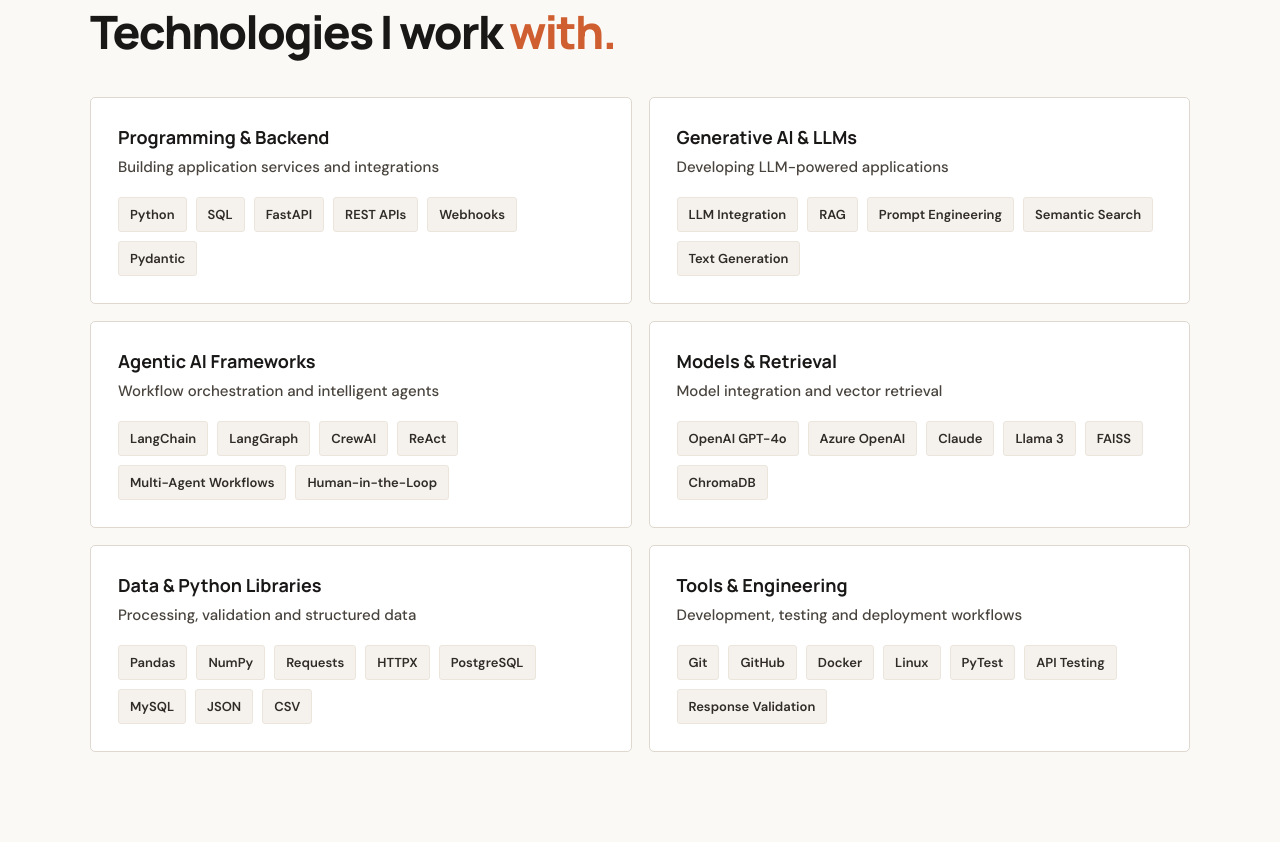
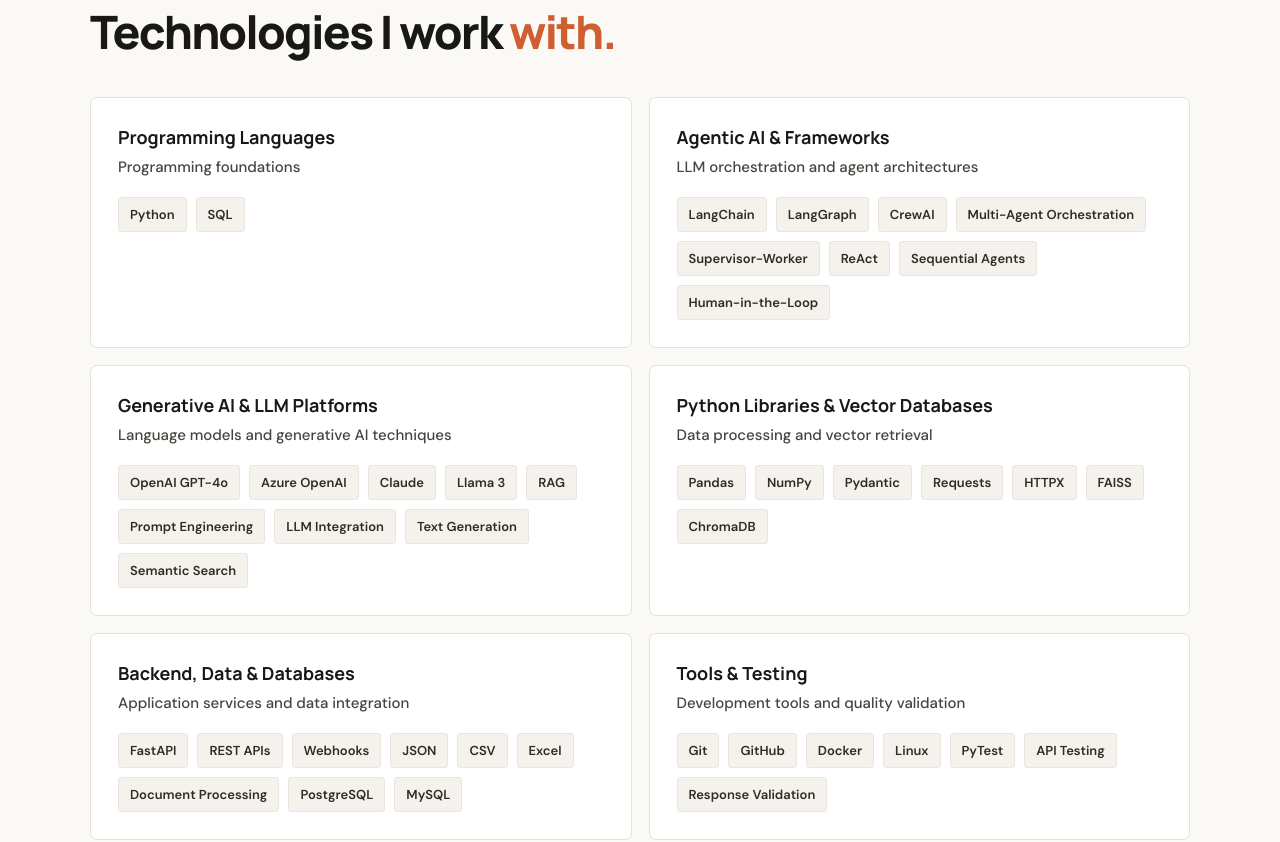
Before and after one commit to mrishithilak-2003/My-Portfolio-Website, a React (Vite) app: page / in a window 1280 px wide. Shown: the part 1660-2502 px from the top of the page. Built offline with nearby package versions, Linux system fonts and the light colour scheme.

Commit message:
Refine skills and portfolio projects and animated update

```diff
--- a/src/App.css
+++ b/src/App.css
@@ -1134,7 +1134,7 @@ button, a {
   color: #ffffff;
   border-color: #050709;
   transform: translateY(-3px);
-  box-shadow: 0 8px 20px rgba(10, 102, 194, 0.16);
+  box-shadow: 0 8px 20px rgba(172, 86, 10, 0.16);
 }
 
 .linkedin-button:hover svg {
@@ -1158,3 +1158,89 @@ button, a {
     transition: none;
   }
 }
+
+/* PREMIUM INTERACTIVE SKILL CARDS */
+
+.skill-card {
+  position: relative;
+  overflow: hidden;
+  background: #ffffff;
+  border: 1px solid #e6e1d9;
+  border-radius: 7px;
+  transition:
+    transform 0.28s ease,
+    box-shadow 0.28s ease,
+    border-color 0.28s ease;
+}
+
+.skill-card::before {
+  content: "";
+  position: absolute;
+  top: 0;
+  left: 0;
+  width: 100%;
+  height: 3px;
+  background: #cf5f30;
+  transform: scaleX(0);
+  transform-origin: left;
+  transition: transform 0.3s ease;
+}
+
+.skill-card:hover {
+  transform: translateY(-5px);
+  border-color: #d98a65;
+  box-shadow: 0 12px 28px rgba(53, 39, 27, 0.09);
+}
+
+.skill-card:hover::before {
+  transform: scaleX(1);
+}
+
+.skill-card h3 {
+  transition: color 0.25s ease;
+}
+
+.skill-card:hover h3 {
+  color: #c9572b;
+}
+
+/* Individual technology tags */
+
+.skill-tags span {
+  cursor: default;
+  transition:
+    transform 0.2s ease,
+    background-color 0.2s ease,
+    color 0.2s ease,
+    border-color 0.2s ease;
+}
+
+.skill-tags span:hover {
+  transform: translateY(-3px);
+  color: #b94d25;
+  background: #fff0e7;
+  border-color: #d98a65;
+}
+
+/* Keyboard accessibility */
+
+.skill-card:focus-within {
+  border-color: #cf5f30;
+}
+
+@media (prefers-reduced-motion: reduce) {
+  .skill-card,
+  .skill-card::before,
+  .skill-card h3,
+  .skill-tags span {
+    transition: none;
+  }
+
+  .skill-card:hover,
+  .skill-tags span:hover {
+    transform: none;
+  }
+}
+.personal-grid-single {
+  grid-template-columns: minmax(0, 760px);
+}
--- a/src/App.jsx
+++ b/src/App.jsx
@@ -1,39 +1,57 @@
 
 import './App.css'
 
+
 const skillGroups = [
   {
-    title: 'Programming & Backend',
-    subtitle: 'Building application services and integrations',
-    skills: ['Python', 'SQL', 'FastAPI', 'REST APIs', 'Webhooks', 'Pydantic']
+    title: 'Programming Languages',
+    subtitle: 'Programming foundations',
+    skills: ['Python', 'SQL']
   },
   {
-    title: 'Generative AI & LLMs',
-    subtitle: 'Developing LLM-powered applications',
-    skills: ['LLM Integration', 'RAG', 'Prompt Engineering', 'Semantic Search', 'Text Generation']
+    title: 'Agentic AI & Frameworks',
+    subtitle: 'LLM orchestration and agent architectures',
+    skills: [
+      'LangChain', 'LangGraph', 'CrewAI',
+      'Multi-Agent Orchestration', 'Supervisor-Worker',
+      'ReAct', 'Sequential Agents', 'Human-in-the-Loop'
+    ]
   },
   {
-    title: 'Agentic AI Frameworks',
-    subtitle: 'Workflow orchestration and intelligent agents',
-    skills: ['LangChain', 'LangGraph', 'CrewAI', 'ReAct', 'Multi-Agent Workflows', 'Human-in-the-Loop']
+    title: 'Generative AI & LLM Platforms',
+    subtitle: 'Language models and generative AI techniques',
+    skills: [
+      'OpenAI GPT-4o', 'Azure OpenAI', 'Claude', 'Llama 3',
+      'RAG', 'Prompt Engineering', 'LLM Integration',
+      'Text Generation', 'Semantic Search'
+    ]
   },
   {
-    title: 'Models & Retrieval',
-    subtitle: 'Model integration and vector retrieval',
-    skills: ['OpenAI GPT-4o', 'Azure OpenAI', 'Claude', 'Llama 3', 'FAISS', 'ChromaDB']
+    title: 'Python Libraries & Vector Databases',
+    subtitle: 'Data processing and vector retrieval',
+    skills: [
+      'Pandas', 'NumPy', 'Pydantic', 'Requests',
+      'HTTPX', 'FAISS', 'ChromaDB'
+    ]
   },
   {
-    title: 'Data & Python Libraries',
-    subtitle: 'Processing, validation and structured data',
-    skills: ['Pandas', 'NumPy', 'Requests', 'HTTPX', 'PostgreSQL', 'MySQL', 'JSON', 'CSV']
+    title: 'Backend, Data & Databases',
+    subtitle: 'Application services and data integration',
+    skills: [
+      'FastAPI', 'REST APIs', 'Webhooks', 'JSON',
+      'CSV', 'Excel', 'Document Processing',
+      'PostgreSQL', 'MySQL'
+    ]
   },
   {
-    title: 'Tools & Engineering',
-    subtitle: 'Development, testing and deployment workflows',
-    skills: ['Git', 'GitHub', 'Docker', 'Linux', 'PyTest', 'API Testing', 'Response Validation']
+    title: 'Tools & Testing',
+    subtitle: 'Development tools and quality validation',
+    skills: [
+      'Git', 'GitHub', 'Docker', 'Linux',
+      'PyTest', 'API Testing', 'Response Validation'
+    ]
   }
 ]
-
 const projects = [
   {
     number: '01',
@@ -387,13 +405,14 @@ function App() {
         </div>
       </section>
 
+
 <section id="personal-projects" className="content-section">
   <p className="section-label">05 / INDEPENDENT DEVELOPMENT</p>
   <h2>
     Building beyond <span>professional work.</span>
   </h2>
 
-        <div className="personal-grid">
+  <div className="personal-grid personal-grid-single">
     <article className="personal-card">
       <span>AI-ASSISTED IT SUPPORT</span>
       <h3>SupportIQ</h3>
@@ -402,31 +421,20 @@ function App() {
         exploring RAG-based troubleshooting, knowledge retrieval,
         agent workflows and automation using Flowise, CrewAI and n8n.
       </p>
+
       <div className="skill-tags">
         {['RAG', 'Flowise', 'CrewAI', 'n8n', 'Docker'].map(x =>
           <span key={x}>{x}</span>
         )}
       </div>
-            <span className="project-status">Independent portfolio project</span>
-          </article>
 
-          <article className="personal-card">
-            <span>AI-POWERED REQUEST MANAGEMENT</span>
-            <h3>PolicyPilot</h3>
-            <p>
-              A Python-based employee request assistant exploring request
-              classification, information summarization and next-step
-              recommendations through FastAPI, Pydantic and SQLite.
-            </p>
-            <div className="skill-tags">
-              {['Python', 'FastAPI', 'Pydantic', 'SQLite', 'REST APIs'].map(x =>
-                <span key={x}>{x}</span>
-              )}
-            </div>
-            <span className="project-status">Independent portfolio project</span>
+      <span className="project-status">
+        Independent portfolio project
+      </span>
     </article>
   </div>
 </section>
+
 
       <section id="education" className="content-section education-section">
         <p className="section-label">06 / EDUCATION</p>
```
Lines whose indentation alone changed are shown as unchanged.
